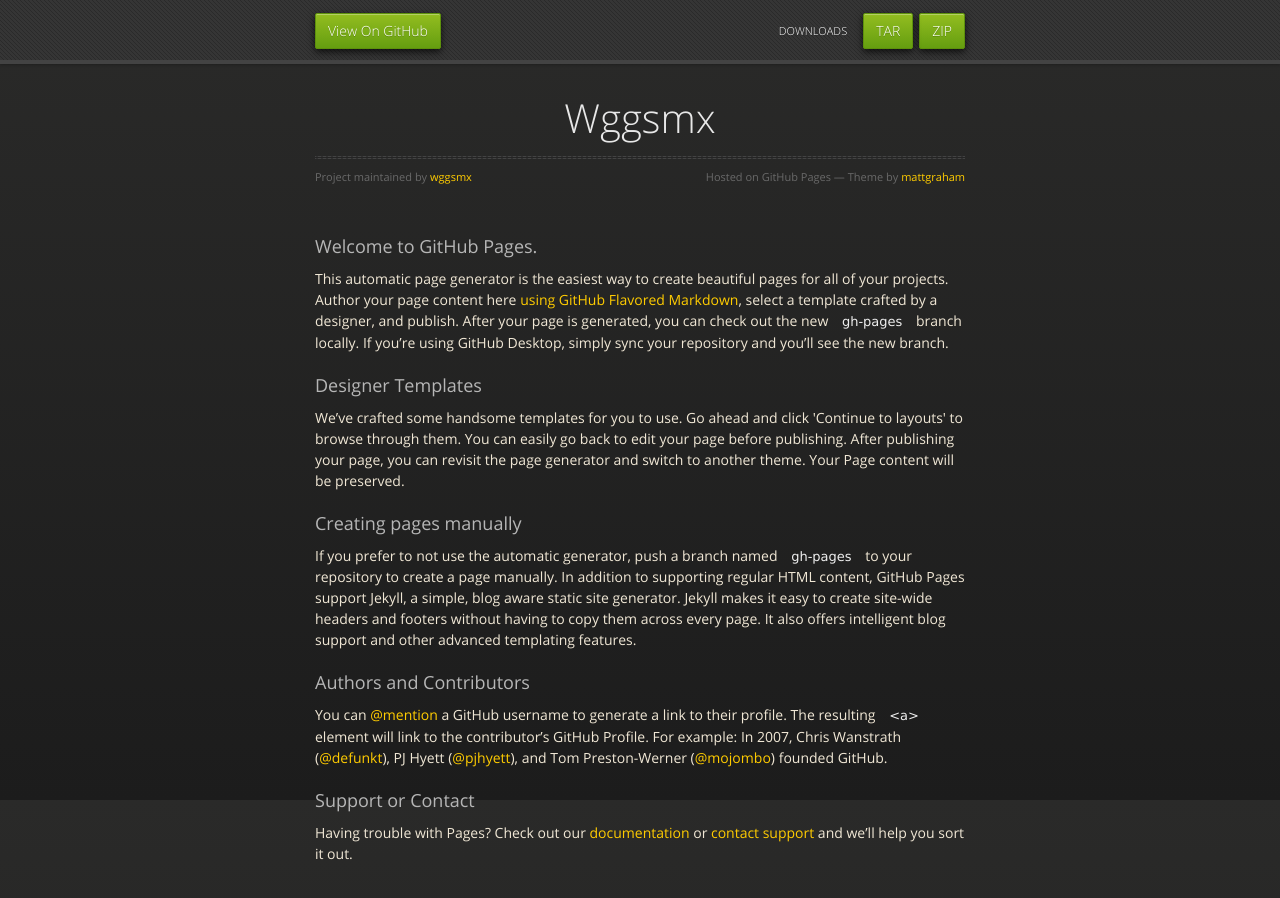
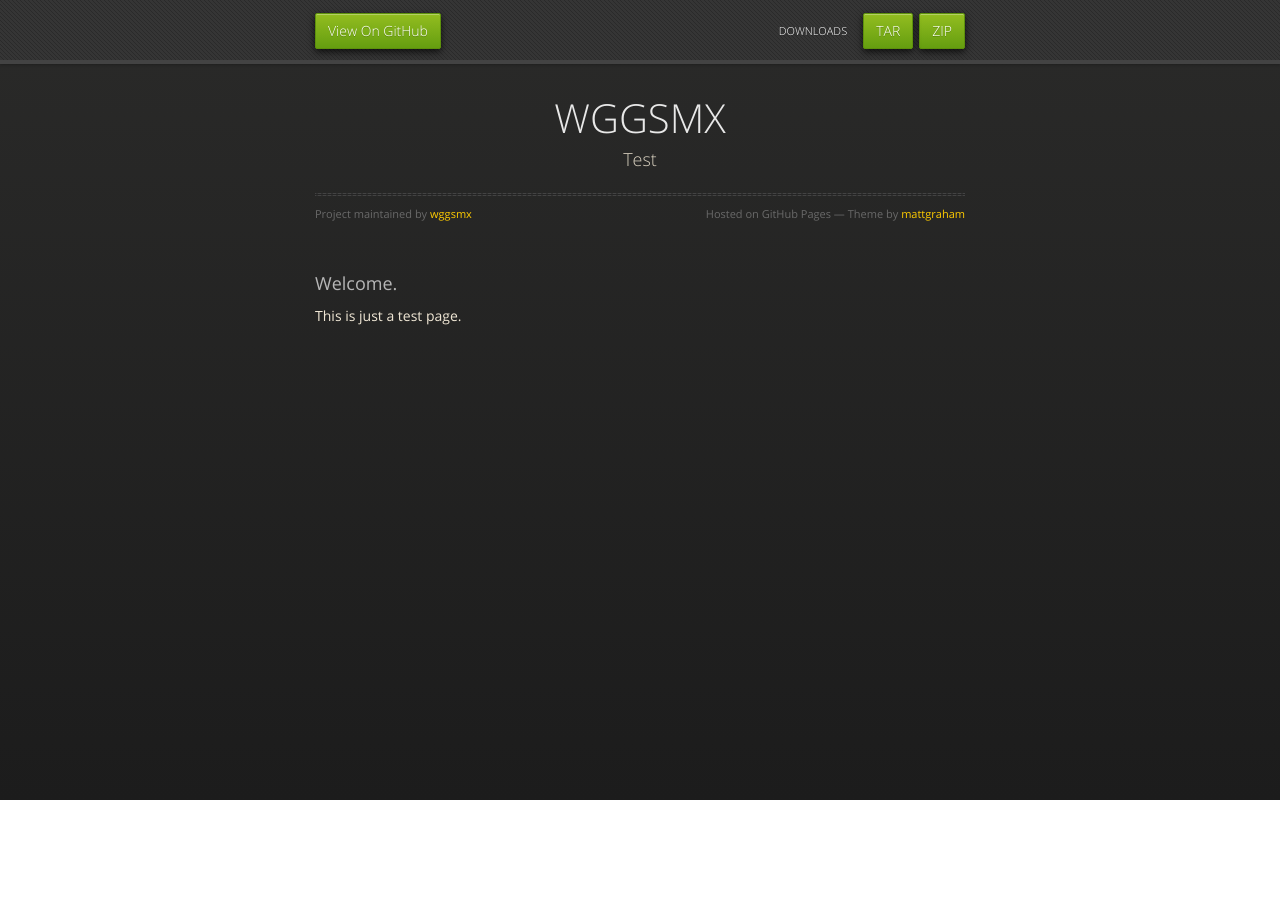
Before and after one commit to wggsmx/wggsmx, a plain HTML site: page index.html in a window 1280 px wide. After the commit the page ends 800 px from the top, so only its background shows below. Drawn offline with nearby package versions, Linux system fonts and the light colour scheme.

```diff
--- a/index.html
+++ b/index.html
@@ -3,7 +3,7 @@
   <head>
     <meta charset="utf-8">
     <meta http-equiv="X-UA-Compatible" content="chrome=1">
-    <title>Wggsmx by wggsmx</title>
+    <title>WGGSMX by wggsmx</title>
     <link rel="stylesheet" href="stylesheets/styles.css">
     <link rel="stylesheet" href="stylesheets/github-dark.css">
     <script src="https://ajax.googleapis.com/ajax/libs/jquery/1.7.1/jquery.min.js"></script>
@@ -31,37 +31,17 @@
 
       <section>
         <div id="title">
-          <h1>Wggsmx</h1>
-          <p></p>
+          <h1>WGGSMX</h1>
+          <p>Test</p>
           <hr>
           <span class="credits left">Project maintained by <a href="https://github.com/wggsmx">wggsmx</a></span>
           <span class="credits right">Hosted on GitHub Pages &mdash; Theme by <a href="https://twitter.com/michigangraham">mattgraham</a></span>
         </div>
 
         <h3>
-<a id="welcome-to-github-pages" class="anchor" href="#welcome-to-github-pages" aria-hidden="true"><span aria-hidden="true" class="octicon octicon-link"></span></a>Welcome to GitHub Pages.</h3>
+<a id="welcome" class="anchor" href="#welcome" aria-hidden="true"><span aria-hidden="true" class="octicon octicon-link"></span></a>Welcome.</h3>
 
-<p>This automatic page generator is the easiest way to create beautiful pages for all of your projects. Author your page content here <a href="https://guides.github.com/features/mastering-markdown/">using GitHub Flavored Markdown</a>, select a template crafted by a designer, and publish. After your page is generated, you can check out the new <code>gh-pages</code> branch locally. If you’re using GitHub Desktop, simply sync your repository and you’ll see the new branch.</p>
-
-<h3>
-<a id="designer-templates" class="anchor" href="#designer-templates" aria-hidden="true"><span aria-hidden="true" class="octicon octicon-link"></span></a>Designer Templates</h3>
-
-<p>We’ve crafted some handsome templates for you to use. Go ahead and click 'Continue to layouts' to browse through them. You can easily go back to edit your page before publishing. After publishing your page, you can revisit the page generator and switch to another theme. Your Page content will be preserved.</p>
-
-<h3>
-<a id="creating-pages-manually" class="anchor" href="#creating-pages-manually" aria-hidden="true"><span aria-hidden="true" class="octicon octicon-link"></span></a>Creating pages manually</h3>
-
-<p>If you prefer to not use the automatic generator, push a branch named <code>gh-pages</code> to your repository to create a page manually. In addition to supporting regular HTML content, GitHub Pages support Jekyll, a simple, blog aware static site generator. Jekyll makes it easy to create site-wide headers and footers without having to copy them across every page. It also offers intelligent blog support and other advanced templating features.</p>
-
-<h3>
-<a id="authors-and-contributors" class="anchor" href="#authors-and-contributors" aria-hidden="true"><span aria-hidden="true" class="octicon octicon-link"></span></a>Authors and Contributors</h3>
-
-<p>You can <a href="https://help.github.com/articles/basic-writing-and-formatting-syntax/#mentioning-users-and-teams" class="user-mention">@mention</a> a GitHub username to generate a link to their profile. The resulting <code>&lt;a&gt;</code> element will link to the contributor’s GitHub Profile. For example: In 2007, Chris Wanstrath (<a href="https://github.com/defunkt" class="user-mention">@defunkt</a>), PJ Hyett (<a href="https://github.com/pjhyett" class="user-mention">@pjhyett</a>), and Tom Preston-Werner (<a href="https://github.com/mojombo" class="user-mention">@mojombo</a>) founded GitHub.</p>
-
-<h3>
-<a id="support-or-contact" class="anchor" href="#support-or-contact" aria-hidden="true"><span aria-hidden="true" class="octicon octicon-link"></span></a>Support or Contact</h3>
-
-<p>Having trouble with Pages? Check out our <a href="https://help.github.com/pages">documentation</a> or <a href="https://github.com/contact">contact support</a> and we’ll help you sort it out.</p>
+<p>This is just a test page.</p>
       </section>
 
     </div>
```
Also changed, not shown: params.json (+3 -3 lines).
